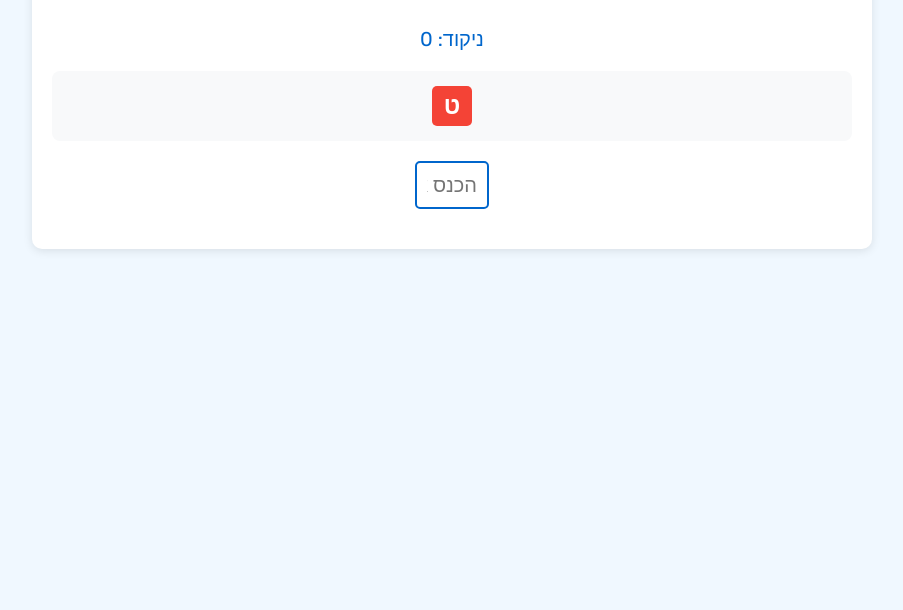
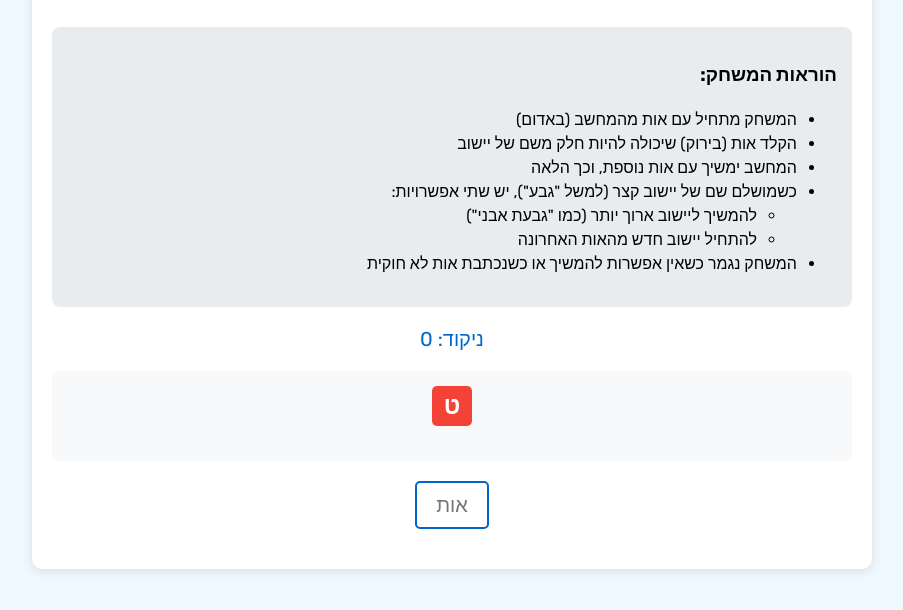
Before and after one commit to yetsion77/israel-geography-quiz, a website: page bor_vaam/index.html in a window 1280 px wide. Shown: the part 102-712 px from the top of the page, without its empty margins (188-1091 px from the left). Drawn offline with Linux system fonts and the light colour scheme.

Commit message:
index.html

```diff
--- a/bor_vaam/index.html
+++ b/bor_vaam/index.html
@@ -13,7 +13,6 @@
             background-color: #f0f8ff;
             direction: rtl;
         }
-
         #game-container {
             max-width: 800px;
             margin: 0 auto;
@@ -22,13 +21,11 @@
             border-radius: 10px;
             box-shadow: 0 2px 10px rgba(0, 0, 0, 0.1);
         }
-
         h1 {
             color: #0066cc;
             text-align: center;
             margin-bottom: 30px;
         }
-
         #letters {
             display: flex;
             flex-wrap: wrap;
@@ -38,8 +35,8 @@
             padding: 15px;
             background-color: #f8f9fa;
             border-radius: 8px;
+            min-height: 60px;
         }
-
         #letters span {
             display: inline-block;
             width: 40px;
@@ -51,22 +48,18 @@
             font-size: 24px;
             font-weight: bold;
         }
-
         #letters span.player {
             background-color: #4CAF50;
             color: white;
         }
-
         #letters span.computer {
             background-color: #f44336;
             color: white;
         }
-
         #input-section {
             text-align: center;
             margin: 20px 0;
         }
-
         #letter-input {
             font-size: 20px;
             padding: 10px;
@@ -76,7 +69,6 @@
             border-radius: 5px;
             font-family: 'Rubik', sans-serif;
         }
-
         button {
             font-size: 18px;
             padding: 10px 20px;
@@ -88,18 +80,15 @@
             cursor: pointer;
             font-family: 'Rubik', sans-serif;
         }
-
         button:hover {
             background-color: #0052a3;
         }
-
         #score {
             text-align: center;
             font-size: 20px;
             color: #0066cc;
             margin: 20px 0;
         }
-
         #game-over {
             text-align: center;
             margin: 20px 0;
@@ -107,35 +96,43 @@
             background-color: #f8d7da;
             border-radius: 8px;
             color: #721c24;
+            display: none;
         }
-
-        #places-list {
+        .instructions {
+            text-align: right;
             margin: 20px 0;
             padding: 15px;
             background-color: #e9ecef;
             border-radius: 8px;
-            text-align: center;
-        }
-
-        .place {
-            display: inline-block;
-            margin: 5px 10px;
-            padding: 5px 10px;
-            background-color: #fff;
-            border-radius: 4px;
-            box-shadow: 0 1px 3px rgba(0,0,0,0.1);
+            font-size: 16px;
+            line-height: 1.5;
         }
     </style>
 </head>
 <body>
     <div id="game-container">
         <h1>בור ועם הארץ - משחק מקומות</h1>
+        <div class="instructions">
+            <h3>הוראות המשחק:</h3>
+            <ul>
+                <li>המשחק מתחיל עם אות מהמחשב (באדום)</li>
+                <li>הקלד אות (בירוק) שיכולה להיות חלק משם של יישוב</li>
+                <li>המחשב ימשיך עם אות נוספת, וכך הלאה</li>
+                <li>כשמושלם שם של יישוב קצר (למשל "גבע"), יש שתי אפשרויות:
+                    <ul>
+                        <li>להמשיך ליישוב ארוך יותר (כמו "גבעת אבני")</li>
+                        <li>להתחיל יישוב חדש מהאות האחרונה</li>
+                    </ul>
+                </li>
+                <li>המשחק נגמר כשאין אפשרות להמשיך או כשנכתבת אות לא חוקית</li>
+            </ul>
+        </div>
         <div id="score">ניקוד: 0</div>
         <div id="letters"></div>
         <div id="input-section">
-            <input type="text" id="letter-input" maxlength="1" placeholder="הכנס אות" dir="rtl">
+            <input type="text" id="letter-input" maxlength="1" placeholder="אות" dir="rtl">
         </div>
-        <div id="game-over" style="display: none;">
+        <div id="game-over">
             <p id="game-over-text"></p>
             <button onclick="startNewGame()">משחק חדש</button>
         </div>
```
